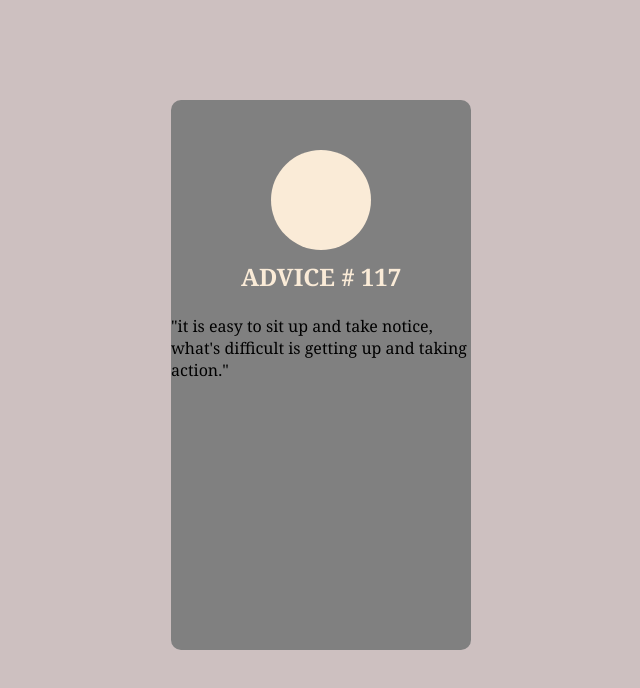
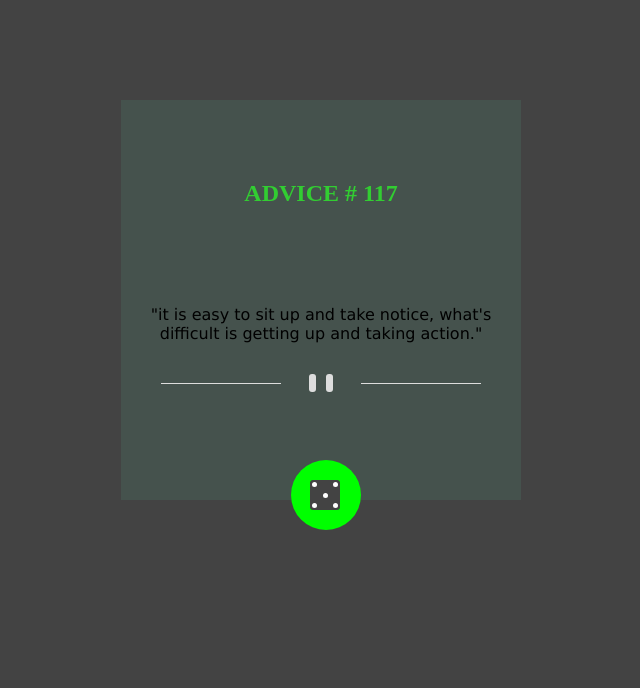
Before and after one commit to faruqshehu/Advice-Challenge, a plain HTML site: page index.html in a window 1280 px wide. Shown: the whole page, without its empty margins (319-959 px from the left). Drawn offline with Linux system fonts and the light colour scheme.

Commit message:
Add files via upload

```diff
--- a/style.css
+++ b/style.css
@@ -1,60 +1,143 @@
 *{
     box-sizing: border-box;
-    margin: 0;
+    margin: 0px;
     padding: 0;
 }
 
 body{
-    background-color: #44141444;
-    font-family: georgia;
+    background-color: #434343;
+
 }
 
 main{
-    background-color: gray;
-    width: 300px;
-    height: 550px;
-    border-radius: 10px;
+
+    width: 400px;
+    height: 400px;
+    background-color: #45524d;
     position: absolute;
-    top: 100px;
-    left: calc(50% - 150px);
-}
-
-.circle{
-    background-color: antiquewhite;
-    width: 100px;
-    height: 100px;
-    border-radius: 50%;
-    margin-top: 50px;
-    margin-left: calc(50% - 50px);
+    left: calc( 50% - 200px);
+    margin-top: 100px;
 
 }
 
 h2{
     text-align: center;
-    margin-top: 10px;
-    color: antiquewhite;
+    color: limegreen;
+    margin-top: 20%;
+
 }
 
-.intro{
+.text-content{
+    display: flex;
+    justify-content: center;
     text-align: center;
+    font-family: Verdana, Geneva, Tahoma, sans-serif;
+    margin-top: 20%;
+    text-size-adjust: 20px;
+
 }
 
-.intro p{
-    color: yellow;
-    font-size: small;
+.circle{
+ width: 70px;
+ height: 70px;
+ background-color: lime;
+ border-radius: 50%;
+ left: calc(50% - 30px);
+ position: absolute;
+ bottom: -30px ;
 }
 
-.intro q{
-    font-size: small;
-    color: antiquewhite;
+.dice{
+    width: 30px;
+    height: 30px;
+    border-radius: 3px;
+    background-color: #434343;
+    position: absolute;
+    left: calc(50% - 16px);
+    top: calc(50% - 15px);
+    /* padding: 10px; */
 }
 
-.name{
-    /* border: 1px solid black; */
-    border-radius: 5px;
-    background-color: antiquewhite;
-    margin: 20px;
-    text-align: center;
-    padding: 3px;
-    font-size: small;
+.dice span{
+    background-color: #fff;
+    height: 5px;
+    width: 5px;
+    display: inline-block;
+    position: absolute;
+    border-radius: 50%;
 }
+
+.dice span:nth-child(1){
+    top: 2px;
+    left: 2px;
+}
+
+.dice span:nth-child(2){
+    top:2px;
+    right: 2px;
+}
+
+.dice span:nth-child(3){
+    bottom: 2px;
+    left: 2px;
+}
+
+.dice span:nth-child(4){
+    bottom: 2px;
+    right: 2px;
+}
+
+.dice span:nth-child(5){
+    left: calc(50% - 2.5px);
+    top: calc(50% - 2.5px);
+}
+
+.divider{
+    padding: 40px;
+    margin-bottom: 40px;
+    position: relative;
+}
+
+.left_line,
+.right_line{
+    height: 1px;
+    width: 30%;
+    background-color: #ddd;
+    position: absolute;
+
+}
+
+.left_line{
+    left:40px;
+}
+
+.right_line{
+    right: 40px;
+
+}
+
+.middle{
+    position: absolute;
+    height: 18px;
+    width: 24px;
+    left:calc(50% - 12px);
+    top:calc(50% - 9px);
+}
+
+.middle span{
+    display: inline-block;
+    height: 100%;
+    width: 7px;
+    background-color: #ddd;
+    border-radius: 3px;
+    position: absolute;
+    top:0;
+}
+
+.middle span:first-child{
+    left:0;
+}
+
+.middle span:last-child{
+    right: 0;
+}
```
